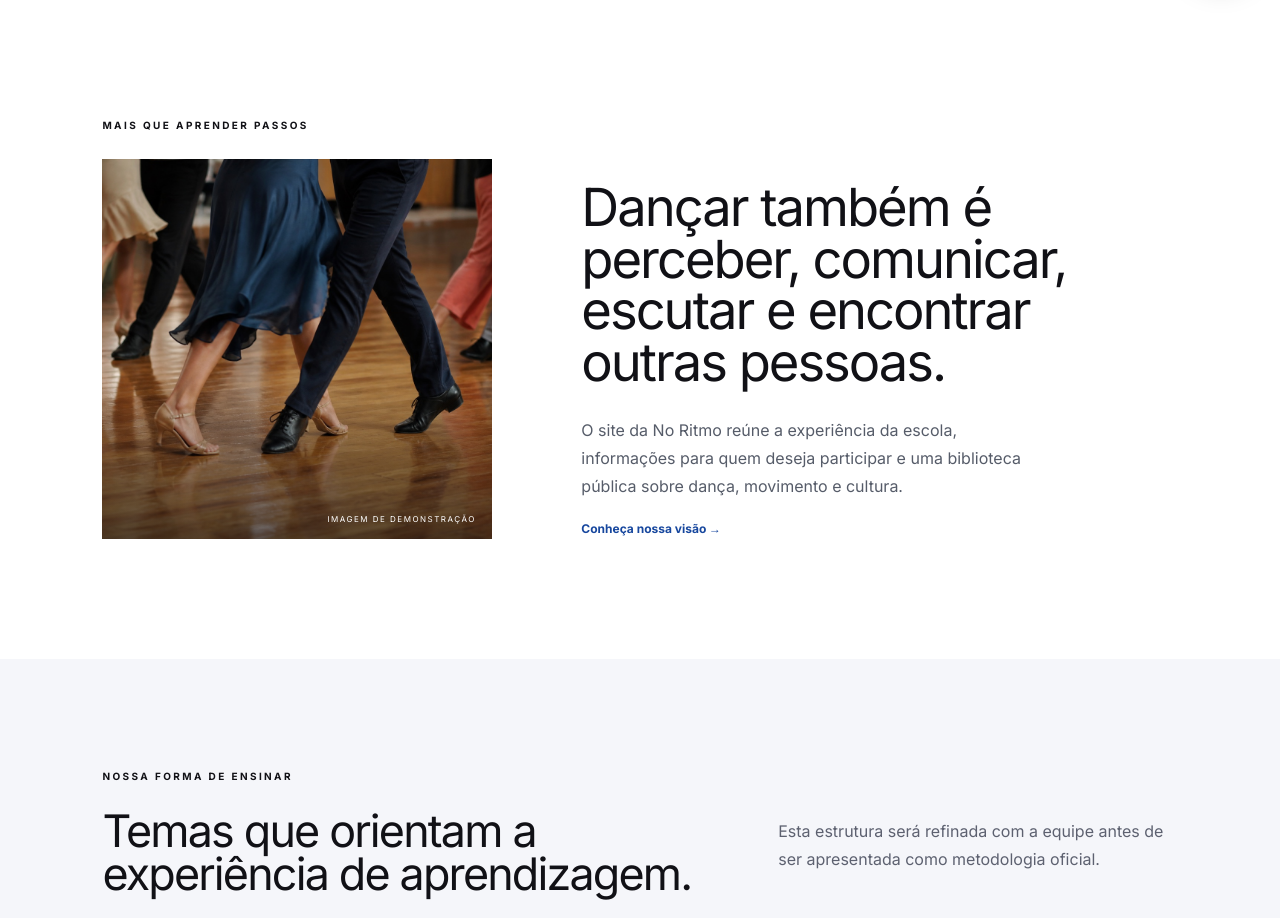
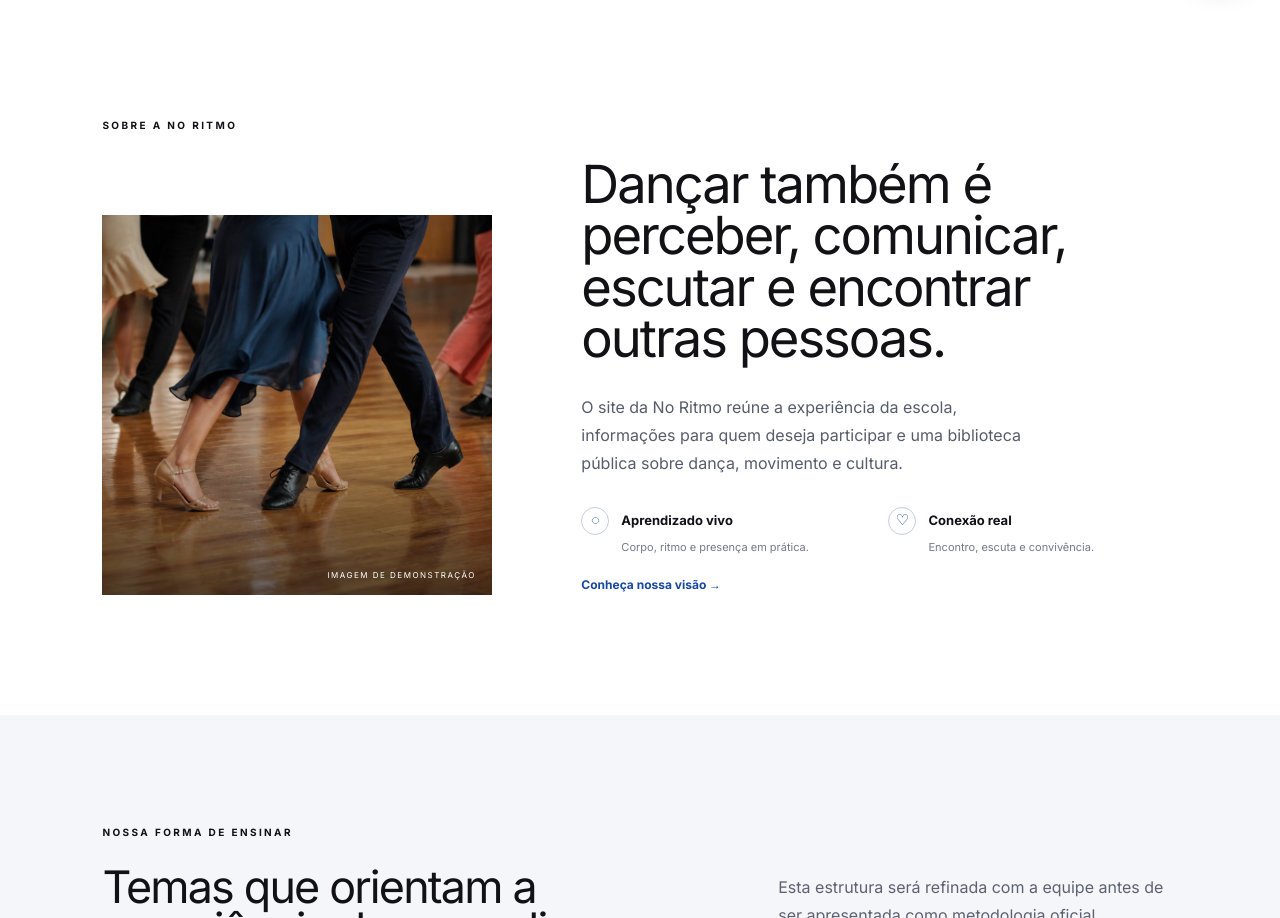
Before and after one commit to leonardodariva/no-ritmo-academia-de-danca, a Next.js app: page / in a window 1280 px wide. Shown: the part 802-1720 px from the top of the page. Built offline with nearby package versions, Linux system fonts and the light colour scheme; a web font is replaced by a local one.

Commit message:
feat: reformula resumo institucional da home

```diff
--- a/app/globals.css
+++ b/app/globals.css
@@ -357,6 +357,8 @@ footer { background:#0b0b0f; color:var(--cream); padding:80px 8vw 25px; }.brand-
 @media(max-width:980px){ .v4-method .v4-section-heading { grid-template-columns:1fr; }.v4-method .v4-section-heading>p,.v4-method .v4-section-heading>h2,.v4-method .v4-section-heading>span { grid-column:1; }.v4-method .v4-section-heading>span { margin-top:0; }.v4-method-grid { grid-template-columns:1fr 1fr; }.v4-method-grid article:nth-child(2n) { border-right:0; }.v4-method-grid article:nth-child(-n+2) { border-bottom:1px solid #d1d4dc; } }
 @media(max-width:680px){ .v4-method .v4-section-heading>h2 { font-size:48px; }.v4-method-grid { grid-template-columns:1fr; }.v4-method-grid article { border-right:0; border-bottom:1px solid #d1d4dc; }.v4-method-grid article:last-child { border-bottom:0; } }
 .v4-statement>h2,.statement-copy h2,.v4-section-heading>h2,.home-team-heading>h2,.v4-institution h2,.v4-invitation h2,.v4-method .v4-section-heading>h2 { font-size:clamp(30px,3.5vw,54px); letter-spacing:-1.8px; }
+.statement-highlights { display:grid; grid-template-columns:1fr 1fr; gap:18px; margin-top:30px; }.statement-highlights>div { display:grid; grid-template-columns:30px 1fr; column-gap:10px; align-items:start; }.statement-highlights span { width:28px; height:28px; display:grid; place-items:center; border:1px solid #c7cde0; border-radius:50%; color:var(--blue); font-size:15px; }.statement-highlights strong { align-self:center; font-size:13px; }.statement-highlights small { grid-column:2; margin-top:5px; color:#73798a; line-height:1.45; font-size:11px; }
 @media(max-width:680px){ .v4-statement>h2,.statement-copy h2,.v4-section-heading>h2,.home-team-heading>h2,.v4-institution h2,.v4-invitation h2,.v4-method .v4-section-heading>h2 { font-size:38px; letter-spacing:-1.2px; } }
+@media(max-width:680px){ .statement-highlights { grid-template-columns:1fr; gap:15px; } }
 .v4-method-grid article:not(:last-child)::before,.v4-method-grid article:not(:last-child)::after { display:none; }
 .v4-method-grid article>span { width:44px; height:44px; margin:0 auto 18px; border-radius:12px; display:grid; place-items:center; }
--- a/app/page.tsx
+++ b/app/page.tsx
@@ -37,9 +37,9 @@ export default function Home() {
     </section>
 
     <section className="v4-statement">
-      <p>Mais que aprender passos</p>
+      <p>Sobre a No Ritmo</p>
       <div className="statement-visual" role="img" aria-label="Imagem ilustrativa temporária de uma dança em movimento"><span>Imagem de demonstração</span></div>
-      <div className="statement-copy"><h2>Dançar também é perceber, comunicar, escutar e encontrar outras pessoas.</h2><p>O site da No Ritmo reúne a experiência da escola, informações para quem deseja participar e uma biblioteca pública sobre dança, movimento e cultura.</p><Link href="/sobre">Conheça nossa visão →</Link></div>
+      <div className="statement-copy"><h2>Dançar também é perceber, comunicar, escutar e encontrar outras pessoas.</h2><p>O site da No Ritmo reúne a experiência da escola, informações para quem deseja participar e uma biblioteca pública sobre dança, movimento e cultura.</p><div className="statement-highlights"><div><span aria-hidden="true">◌</span><strong>Aprendizado vivo</strong><small>Corpo, ritmo e presença em prática.</small></div><div><span aria-hidden="true">♡</span><strong>Conexão real</strong><small>Encontro, escuta e convivência.</small></div></div><Link href="/sobre">Conheça nossa visão →</Link></div>
     </section>
 
     <section className="v4-method">
```
